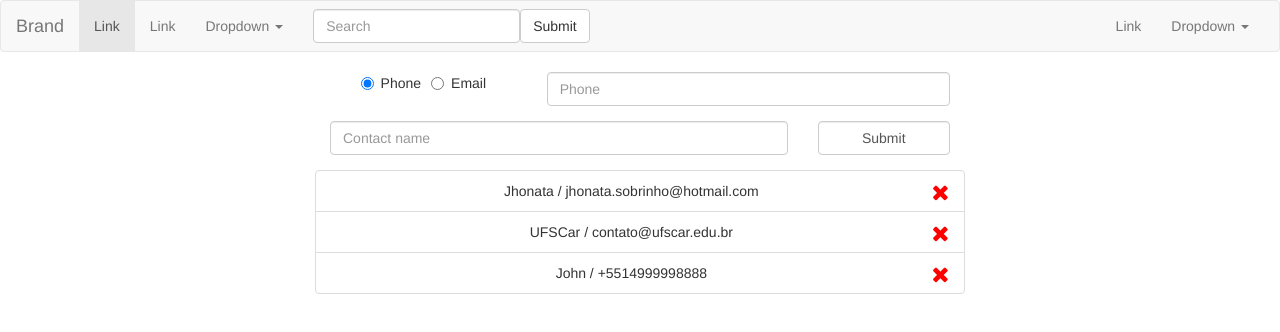
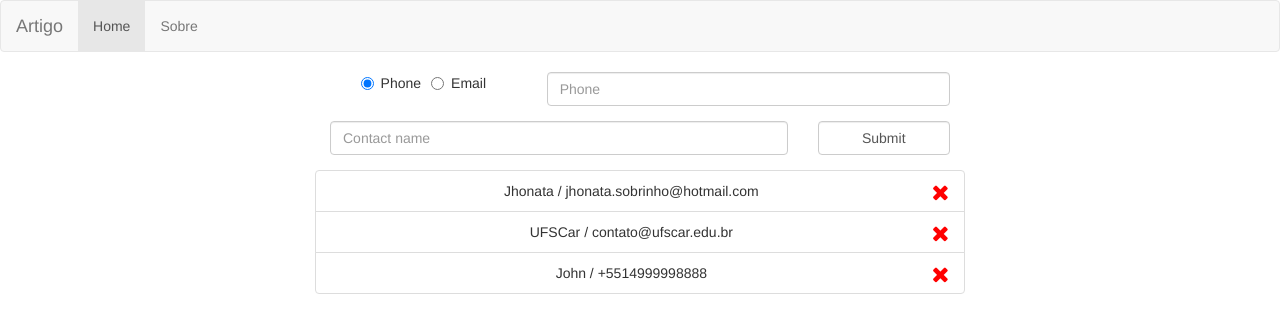
Before and after one commit to jhonatasobrinho/artigo-exemplo, a React (Create React App) app: page / in a window 1280 px wide. Shown: the top 332 px of the page. Built offline with nearby package versions, Linux system fonts and the light colour scheme.

Commit message:
Checkpoint

```diff
--- a/src/App.js
+++ b/src/App.js
@@ -19,10 +19,12 @@ class App extends Component {
     onAdicionarContato(e) {
         const optValue = e.target.optradio.value;
 
+        const name = e.target.nome.value;
+
         const contato = {
             id: Math.max.apply(Math, this.state.contatos.map((c) => c.id)) + 1,
-            name: e.target.nome.value,
-            [optValue]: e.target[optValue].value,
+            name: name.substr(0, name.length - 1),
+            [optValue]: e.target[optValue].value
         };
 
         let contatos = this.state.contatos;
@@ -47,49 +49,14 @@ class App extends Component {
                 <nav className="navbar navbar-default">
                     <div className="container-fluid">
                         <div className="navbar-header">
-                            <a className="navbar-brand" href="#">Brand</a>
+                            <a className="navbar-brand" href="#">Artigo</a>
                         </div>
 
                         <div className="collapse navbar-collapse" id="bs-example-navbar-collapse-1">
                             <ul className="nav navbar-nav">
-                                <li className="active"><a href="#">Link <span className="sr-only">(current)</span></a>
+                                <li className="active"><a href="#">Home <span className="sr-only">(current)</span></a>
                                 </li>
-                                <li><a href="#">Link</a></li>
-                                <li className="dropdown">
-                                    <a href="#" className="dropdown-toggle" data-toggle="dropdown" role="button"
-                                       aria-haspopup="true" aria-expanded="false">Dropdown <span
-                                        className="caret"></span></a>
-                                    <ul className="dropdown-menu">
-                                        <li><a href="#">Action</a></li>
-                                        <li><a href="#">Another action</a></li>
-                                        <li><a href="#">Something else here</a></li>
-                                        <li role="separator" className="divider"></li>
-                                        <li><a href="#">Separated link</a></li>
-                                        <li role="separator" className="divider"></li>
-                                        <li><a href="#">One more separated link</a></li>
-                                    </ul>
-                                </li>
-                            </ul>
-                            <form className="navbar-form navbar-left">
-                                <div className="form-group">
-                                    <input type="text" className="form-control" placeholder="Search"/>
-                                </div>
-                                <button type="submit" className="btn btn-default">Submit</button>
-                            </form>
-                            <ul className="nav navbar-nav navbar-right">
-                                <li><a href="#">Link</a></li>
-                                <li className="dropdown">
-                                    <a href="#" className="dropdown-toggle" data-toggle="dropdown" role="button"
-                                       aria-haspopup="true" aria-expanded="false">Dropdown <span
-                                        className="caret"></span></a>
-                                    <ul className="dropdown-menu">
-                                        <li><a href="#">Action</a></li>
-                                        <li><a href="#">Another action</a></li>
-                                        <li><a href="#">Something else here</a></li>
-                                        <li role="separator" className="divider"></li>
-                                        <li><a href="#">Separated link</a></li>
-                                    </ul>
-                                </li>
+                                <li><a href="#">Sobre</a></li>
                             </ul>
                         </div>
                     </div>
--- a/src/components/main/Main.js
+++ b/src/components/main/Main.js
@@ -93,8 +93,8 @@ class Main extends Component {
                     </ul>
                 </div>
             </div>
-    )
+        )
     }
-    }
+}
 
-    export default Main;
+export default Main;
```
